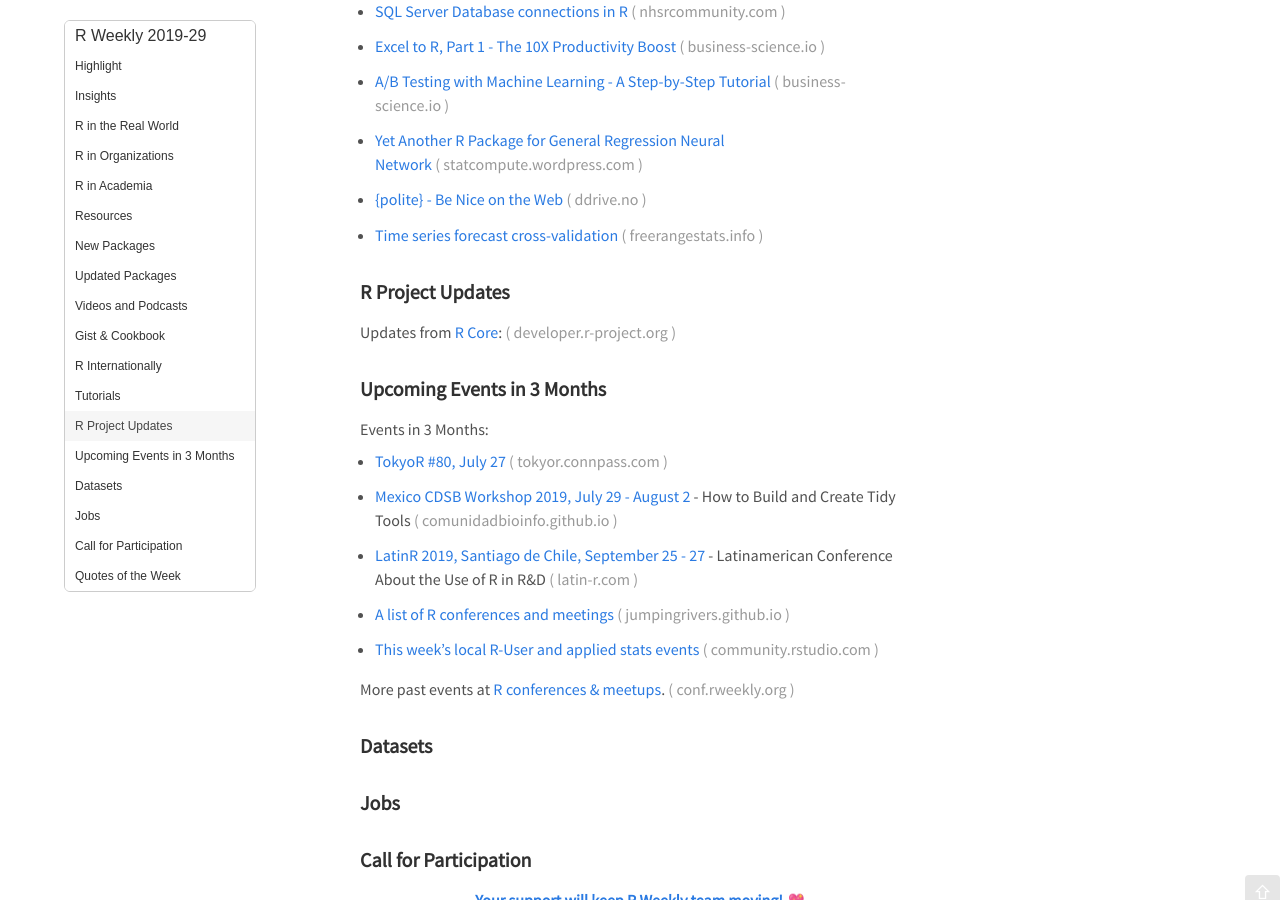
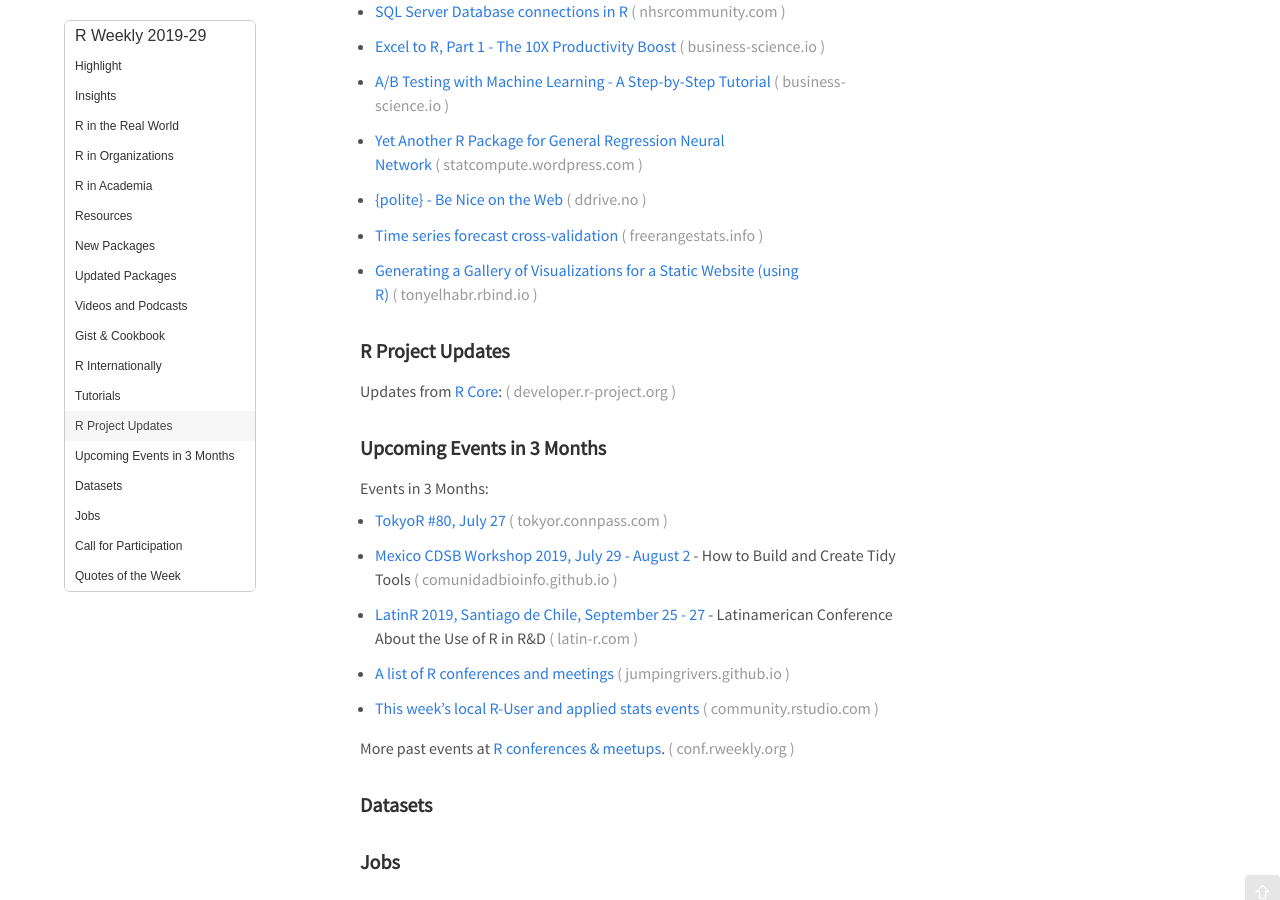
Before and after one commit to rweekly/rweekly.org, a Jekyll site: the page built from draft.md, in a window 1280 px wide and 900 px high, scrolled down 3389 px. Built offline with Jekyll 4.4.1, drawn with Linux system fonts in a browser that asks for light colours; emoji names are drawn with the system emoji font; comment, search, counter and statistics services are not loaded.

Commit message:
Update draft.md

```diff
--- a/draft.md
+++ b/draft.md
@@ -144,6 +144,8 @@ Release Date: 2019-07-22
 
 + [Time series forecast cross-validation](http://freerangestats.info/blog/2019/07/20/time-series-cv)
 
++ [Generating a Gallery of Visualizations for a Static Website (using R)](https://tonyelhabr.rbind.io/post/gallery-visualizations/)
+
 <!--<div class="post-more-begi
 n></div><div class="post-more-end"></div>-->
 
```
